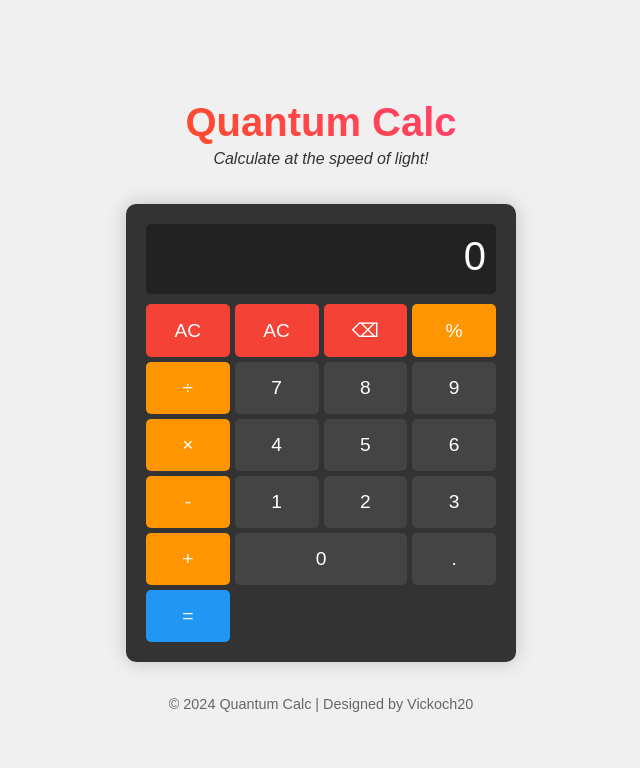
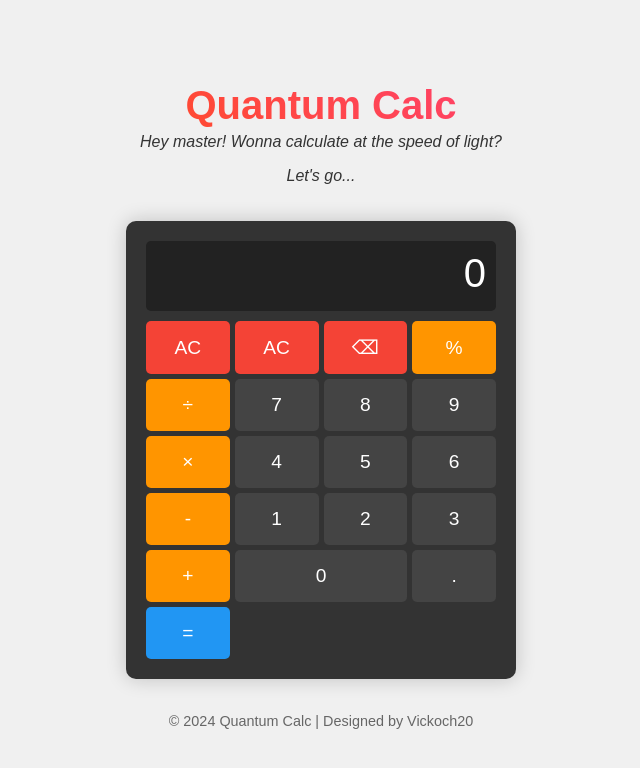
Before and after one commit to Vick606/calculator-project, a plain HTML site: page index.html in a window 1280 px wide. Shown: the whole page, without its empty margins (319-959 px from the left). Drawn offline with Linux system fonts and the light colour scheme.

Commit message:
Updated the heading

```diff
--- a/index.html
+++ b/index.html
@@ -9,7 +9,8 @@
 <body>
     <header>
         <h1>Quantum Calc</h1>
-        <p>Calculate at the speed of light!</p>
+        <p>Hey master! Wonna calculate at the speed of light?</p>
+        <p>Let's go...</p>
     </header>
     <div class="calculator">
         <div class="display">0</div>
```
